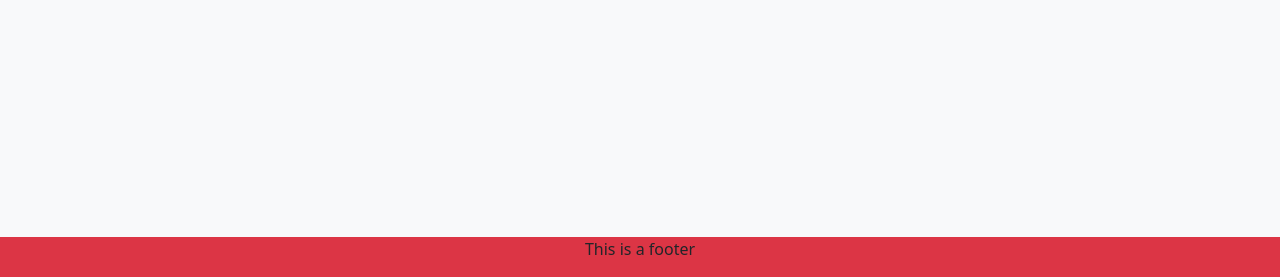
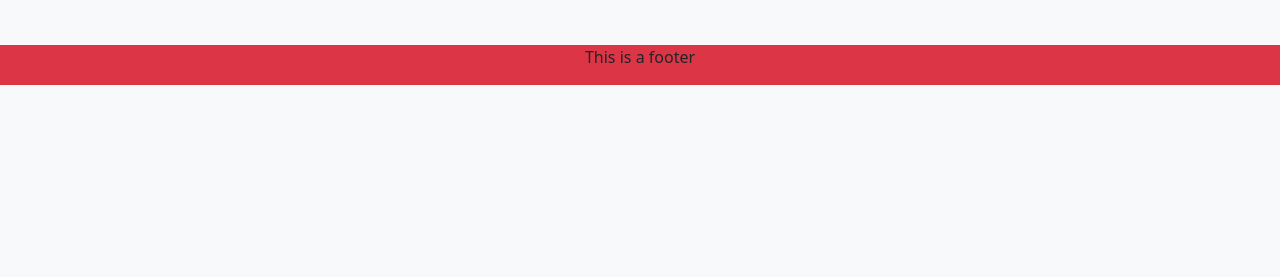
Before and after one commit to Nevashka/fp_CatProject, a plain HTML site: page index.html in a window 1280 px wide. Shown: the part 523-800 px from the top of the page. Drawn offline with nearby package versions, Linux system fonts and the light colour scheme.

Commit message:
unfixed footer

```diff
--- a/index.html
+++ b/index.html
@@ -32,7 +32,7 @@
     </div>
   </main>
   <footer class='mt-5'>
-    <div class="fixed-bottom d-flex align-items-end justify-content-center bg-danger">
+    <div class="d-flex align-items-end justify-content-center bg-danger">
       <p>This is a footer</p>
     </div>
   </footer>
```
Also changed, not shown: locations.html (+1 -1 lines).
